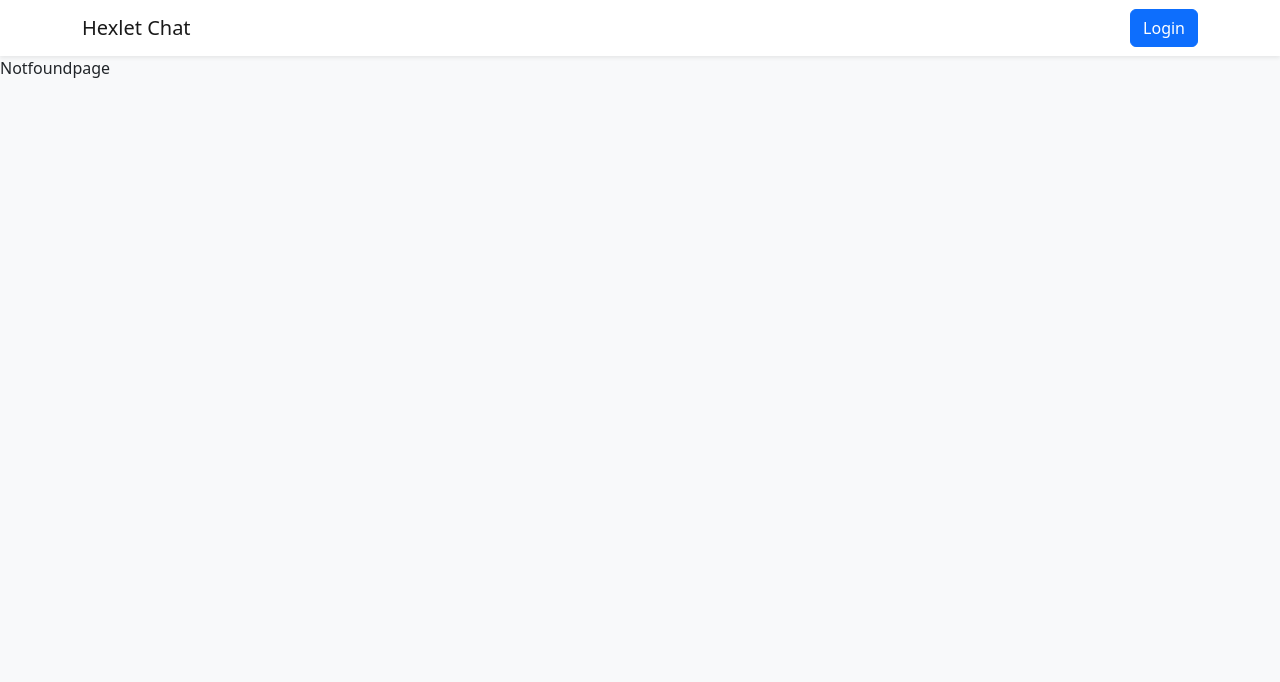
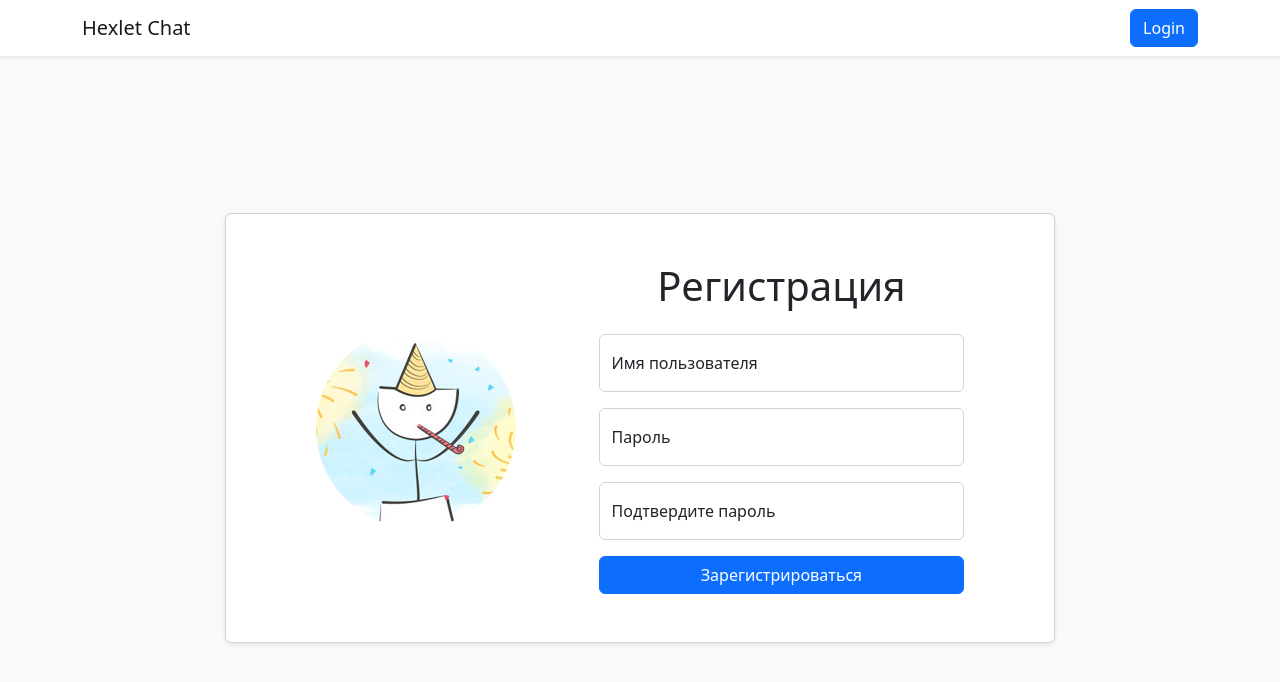
Before and after one commit to Romzik-Peperomzik/frontend-project-12, a React (Create React App) app in the folder frontend/: page /signup in a window 1280 px wide. Shown: the top 682 px of the page. Built offline with nearby package versions, Linux system fonts and the light colour scheme; no server answers.

Commit message:
added components/SignupPage.jsx

```diff
--- a/frontend/src/components/App.jsx
+++ b/frontend/src/components/App.jsx
@@ -11,6 +11,7 @@ import ChatPage from './ChatPage';
 import LoginPage from './LoginPage';
 import NotFoundPage from './NotFoundPage';
 import RequireAuth from '../hoc/RequireAuth';
+import SignupPage from './SignupPage';
 
 const App = () => (
   <BrowserRouter>
@@ -33,6 +34,7 @@ const App = () => (
           )}
         />
         <Route path="/login" element={<LoginPage />} />
+        <Route path="/signup" element={<SignupPage />} />
         <Route path="*" element={<NotFoundPage />} />
       </Routes>
     </div>
--- /dev/null
+++ b/frontend/src/components/SignupPage.jsx
@@ -0,0 +1,132 @@
+import { useFormik } from 'formik';
+import React, { useState } from 'react';
+import { useNavigate } from 'react-router-dom';
+import {
+  Form, Button, Card, Image, Row, Col, Container, FloatingLabel,
+} from 'react-bootstrap';
+import * as Yup from 'yup';
+
+import imgSignup from '../assets/signup.jpeg';
+import useAuth from '../hooks/useAuth';
+
+const SignupPage = () => {
+  const auth = useAuth();
+  const [invalid, setInvalid] = useState(false);
+  // const history = useHistory();
+  const [processing, setProcessing] = useState(false);
+  const navigate = useNavigate();
+
+  const formik = useFormik({
+    initialValues: {
+      username: '',
+      password: '',
+      password_confirmation: '',
+    },
+    validationSchema: Yup.object({
+      username: Yup.string()
+        .min(3, 'От 3 до 20 символов')
+        .max(20, 'От 3 до 20 символов')
+        .required('Обязательное поле'),
+      password: Yup.string()
+        .min(6, 'Не менее 6 символов')
+        .required('Обязательное поле'),
+      password_confirmation: Yup.string()
+        .required('Обязательное поле')
+        .oneOf([Yup.ref('password'), null], 'Пароли должны совпадать'),
+    }),
+    onSubmit: async (values) => {
+      setProcessing(true);
+      try {
+        await auth.authorizeUser('/api/v1/signup', values);
+        navigate({ pathname: '/' });
+        setInvalid(false);
+      } catch (err) {
+        console.error(err);
+        if (err.response.status === 409) {
+          auth.logOut();
+          setInvalid(true);
+        } else {
+          throw new Error('Network error');
+        }
+      }
+      setProcessing(false);
+    },
+  });
+
+  return (
+    <Container fluid className="h-100">
+      <Row className="justify-content-center align-content-center h-100">
+        <Col sm={12} md={8} lg={8} xxl={6}>
+          <Card className="shadow-sm">
+            <Card.Body className="d-flex flex-column flex-md-row justify-content-around align-items-center p-5">
+              <Image src={imgSignup} className="rounded-circle" />
+              <Form onSubmit={formik.handleSubmit} className="w-50">
+                <h1 className="text-center mb-4">Регистрация</h1>
+
+                <Form.Group className="mb-3">
+                  <FloatingLabel controlId="username" label="Имя пользователя">
+                    <Form.Control
+                      name="username"
+                      placeholder="Имя пользователя"
+                      onChange={formik.handleChange}
+                      onBlur={formik.handleBlur}
+                      value={formik.values.username}
+                      isInvalid={formik.touched.username && formik.errors.username}
+                    />
+                    {formik.touched.username
+                    && formik.errors.username ? (
+                      <Form.Control.Feedback type="invalid" tooltip>{formik.errors.username}</Form.Control.Feedback>
+                      ) : null}
+                  </FloatingLabel>
+                </Form.Group>
+
+                <Form.Group className="mb-3">
+                  <FloatingLabel controlId="password" label="Пароль">
+                    <Form.Control
+                      name="password"
+                      type="password"
+                      placeholder="Пароль"
+                      onChange={formik.handleChange}
+                      onBlur={formik.handleBlur}
+                      value={formik.values.password}
+                      isInvalid={formik.touched.password && formik.errors.password}
+                    />
+                    {formik.touched.password
+                    && formik.errors.password ? (
+                      <Form.Control.Feedback type="invalid" tooltip>{formik.errors.password}</Form.Control.Feedback>
+                      ) : null}
+                  </FloatingLabel>
+                </Form.Group>
+
+                <Form.Group className="mb-3">
+                  <FloatingLabel controlId="floatingInput" label="Подтвердите пароль">
+                    <Form.Control
+                      name="password_confirmation"
+                      type="password"
+                      placeholder="Подтвердите пароль"
+                      onChange={formik.handleChange}
+                      onBlur={formik.handleBlur}
+                      value={formik.values.password_confirmation}
+                      isInvalid={formik.touched.password_confirmation
+                        && formik.errors.password_confirmation}
+                    />
+                    {formik.touched.password_confirmation
+                    && formik.errors.password_confirmation ? (
+                      <Form.Control.Feedback type="invalid" tooltip>{formik.errors.password_confirmation}</Form.Control.Feedback>
+                      ) : null}
+                  </FloatingLabel>
+                </Form.Group>
+
+                {invalid && <div className="text-danger mb-3">Такой пользователь уже существует</div>}
+
+                <Button variant="primary" type="submit" className="w-100" disabled={processing}>Зарегистрироваться</Button>
+              </Form>
+            </Card.Body>
+          </Card>
+        </Col>
+      </Row>
+    </Container>
+  );
+};
+
+export default SignupPage;
```
